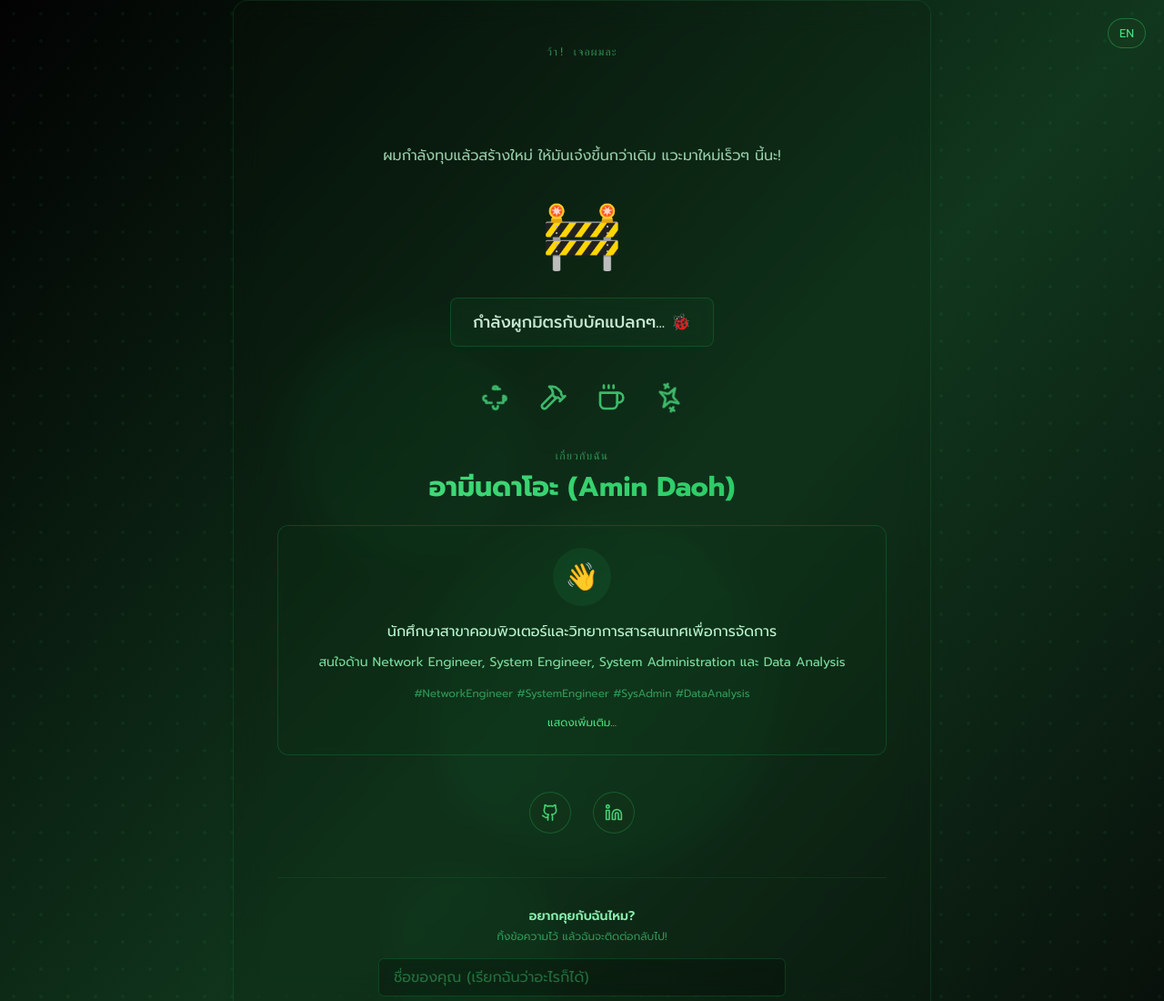
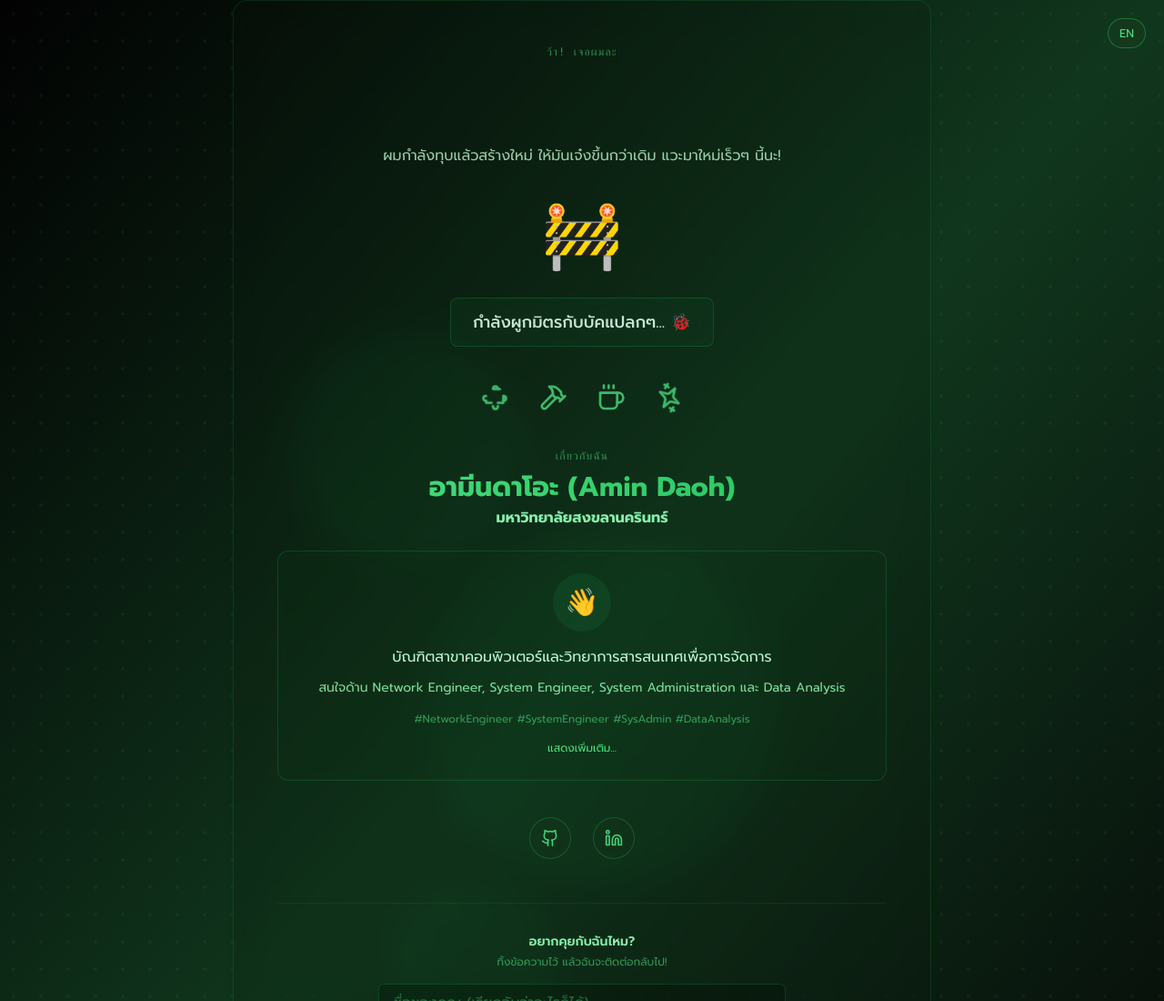
Before and after one commit to nusji/nusji.github.io, a plain HTML site: page index.html in a window 1280 px wide. Shown: the top 1100 px of the page at 91% size. Drawn offline with nearby package versions, Linux system fonts and the light colour scheme.

Commit message:
Update index.html
หหห

```diff
--- a/index.html
+++ b/index.html
@@ -482,6 +482,10 @@
                   <span class="lang-th">อามีนดาโอะ (Amin Daoh)</span>
                   <span class="lang-en">Amin Daoh (@nusji)</span>
                 </h2>
+                <p class="text-green-300 font-bold mt-1">
+                  <span class="lang-th">มหาวิทยาลัยสงขลานครินทร์</span>
+                  <span class="lang-en">Prince of Songkla University</span>
+                </p>
               </div>
 
               <div
@@ -497,7 +501,7 @@
 
                 <div class="lang-th">
                   <p class="text-green-200 mb-3">
-                    นักศึกษาสาขาคอมพิวเตอร์และวิทยาการสารสนเทศเพื่อการจัดการ
+                    บัณฑิตสาขาคอมพิวเตอร์และวิทยาการสารสนเทศเพื่อการจัดการ
                   </p>
                   <p class="text-green-300/90 text-sm">
                     สนใจด้าน Network Engineer, System Engineer, System
```
